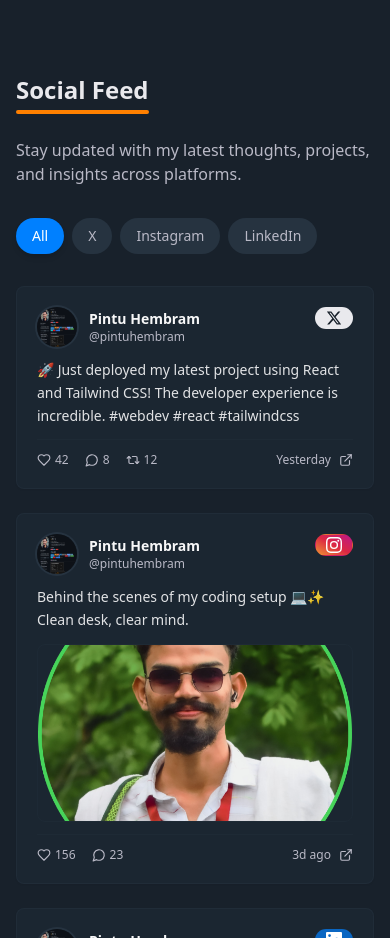
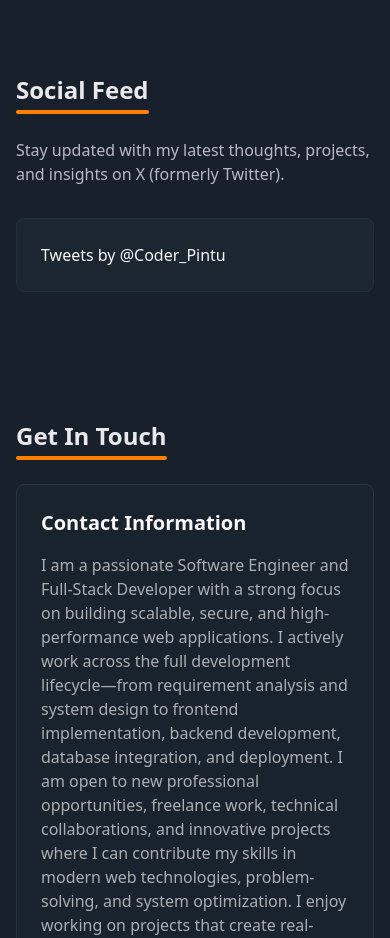
Before and after one commit to PintuHembram/Pintu-Hembram.in, a React (Vite) app: page / in a window 390 px wide. Shown: the part 8680-9618 px from the top of the page. Built offline with nearby package versions, Linux system fonts and the light colour scheme.

Commit message:
twiiiter fied

```diff
--- a/src/components/SocialFeedSection.tsx
+++ b/src/components/SocialFeedSection.tsx
@@ -1,264 +1,47 @@
 
-import React, { useState } from 'react';
-import { ExternalLink, Heart, MessageCircle, Repeat2 } from 'lucide-react';
 import { Card, CardContent } from '@/components/ui/card';
-import { Avatar, AvatarImage, AvatarFallback } from '@/components/ui/avatar';
-import { Badge } from '@/components/ui/badge';
-
-type Platform = 'all' | 'twitter' | 'instagram' | 'linkedin';
-
-interface SocialPost {
-  id: string;
-  platform: 'twitter' | 'instagram' | 'linkedin';
-  profileImage: string;
-  username: string;
-  handle: string;
-  text: string;
-  image?: string;
-  date: string;
-  link: string;
-  likes: number;
-  comments: number;
-  shares?: number;
-}
-
-const PLATFORM_CONFIG = {
-  twitter: {
-    label: 'X',
-    icon: (
-      <svg viewBox="0 0 24 24" className="w-4 h-4 fill-current" aria-label="X">
-        <path d="M18.244 2.25h3.308l-7.227 8.26 8.502 11.24H16.17l-5.214-6.817L4.99 21.75H1.68l7.73-8.835L1.254 2.25H8.08l4.713 6.231zm-1.161 17.52h1.833L7.084 4.126H5.117z" />
-      </svg>
-    ),
-    color: 'bg-foreground text-background',
-  },
-  instagram: {
-    label: 'Instagram',
-    icon: (
-      <svg viewBox="0 0 24 24" className="w-4 h-4 fill-current" aria-label="Instagram">
-        <path d="M12 2.163c3.204 0 3.584.012 4.85.07 3.252.148 4.771 1.691 4.919 4.919.058 1.265.069 1.645.069 4.849 0 3.205-.012 3.584-.069 4.849-.149 3.225-1.664 4.771-4.919 4.919-1.266.058-1.644.07-4.85.07-3.204 0-3.584-.012-4.849-.07-3.26-.149-4.771-1.699-4.919-4.92-.058-1.265-.07-1.644-.07-4.849 0-3.204.013-3.583.07-4.849.149-3.227 1.664-4.771 4.919-4.919 1.266-.057 1.645-.069 4.849-.069zM12 0C8.741 0 8.333.014 7.053.072 2.695.272.273 2.69.073 7.052.014 8.333 0 8.741 0 12c0 3.259.014 3.668.072 4.948.2 4.358 2.618 6.78 6.98 6.98C8.333 23.986 8.741 24 12 24c3.259 0 3.668-.014 4.948-.072 4.354-.2 6.782-2.618 6.979-6.98.059-1.28.073-1.689.073-4.948 0-3.259-.014-3.667-.072-4.947-.196-4.354-2.617-6.78-6.979-6.98C15.668.014 15.259 0 12 0zm0 5.838a6.162 6.162 0 100 12.324 6.162 6.162 0 000-12.324zM12 16a4 4 0 110-8 4 4 0 010 8zm6.406-11.845a1.44 1.44 0 100 2.881 1.44 1.44 0 000-2.881z" />
-      </svg>
-    ),
-    color: 'bg-gradient-to-tr from-[#f09433] via-[#dc2743] to-[#bc1888] text-white',
-  },
-  linkedin: {
-    label: 'LinkedIn',
-    icon: (
-      <svg viewBox="0 0 24 24" className="w-4 h-4 fill-current" aria-label="LinkedIn">
-        <path d="M20.447 20.452h-3.554v-5.569c0-1.328-.027-3.037-1.852-3.037-1.853 0-2.136 1.445-2.136 2.939v5.667H9.351V9h3.414v1.561h.046c.477-.9 1.637-1.85 3.37-1.85 3.601 0 4.267 2.37 4.267 5.455v6.286zM5.337 7.433a2.062 2.062 0 01-2.063-2.065 2.064 2.064 0 112.063 2.065zm1.782 13.019H3.555V9h3.564v11.452zM22.225 0H1.771C.792 0 0 .774 0 1.729v20.542C0 23.227.792 24 1.771 24h20.451C23.2 24 24 23.227 24 22.271V1.729C24 .774 23.2 0 22.222 0h.003z" />
-      </svg>
-    ),
-    color: 'bg-[#0A66C2] text-white',
-  },
-};
-
-const SAMPLE_POSTS: SocialPost[] = [
-  {
-    id: '1',
-    platform: 'twitter',
-    profileImage: '/lovable-uploads/76bb4224-f535-45d7-a1f4-264521991156.png',
-    username: 'Pintu Hembram',
-    handle: '@pintuhembram',
-    text: '🚀 Just deployed my latest project using React and Tailwind CSS! The developer experience is incredible. #webdev #react #tailwindcss',
-    date: '2026-03-04',
-    link: 'https://x.com',
-    likes: 42,
-    comments: 8,
-    shares: 12,
-  },
-  {
-    id: '2',
-    platform: 'instagram',
-    profileImage: '/lovable-uploads/76bb4224-f535-45d7-a1f4-264521991156.png',
-    username: 'Pintu Hembram',
-    handle: '@pintuhembram',
-    text: 'Behind the scenes of my coding setup 💻✨ Clean desk, clear mind.',
-    image: '/lovable-uploads/86874257-a3a0-4c14-8371-3118ac60b402.png',
-    date: '2026-03-02',
-    link: 'https://instagram.com',
-    likes: 156,
-    comments: 23,
-  },
-  {
-    id: '3',
-    platform: 'linkedin',
-    profileImage: '/lovable-uploads/76bb4224-f535-45d7-a1f4-264521991156.png',
-    username: 'Pintu Hembram',
-    handle: 'pintuhembram',
-    text: "Excited to share that I've completed my certification in cloud computing! Always learning, always growing. 🎓 #CloudComputing #CareerGrowth",
-    date: '2026-02-28',
-    link: 'https://linkedin.com',
-    likes: 89,
-    comments: 15,
-    shares: 7,
-  },
-  {
-    id: '4',
-    platform: 'twitter',
-    profileImage: '/lovable-uploads/76bb4224-f535-45d7-a1f4-264521991156.png',
-    username: 'Pintu Hembram',
-    handle: '@pintuhembram',
-    text: 'TypeScript tip: Use discriminated unions for cleaner error handling in your APIs. Thread 🧵👇',
-    date: '2026-02-25',
-    link: 'https://x.com',
-    likes: 78,
-    comments: 14,
-    shares: 31,
-  },
-  {
-    id: '5',
-    platform: 'instagram',
-    profileImage: '/lovable-uploads/76bb4224-f535-45d7-a1f4-264521991156.png',
-    username: 'Pintu Hembram',
-    handle: '@pintuhembram',
-    text: 'Weekend hackathon vibes 🔥 Built a full-stack app in 48 hours!',
-    image: '/lovable-uploads/64edc36e-2c0b-42c7-a14e-02631236e8fa.png',
-    date: '2026-02-22',
-    link: 'https://instagram.com',
-    likes: 203,
-    comments: 34,
-  },
-  {
-    id: '6',
-    platform: 'linkedin',
-    profileImage: '/lovable-uploads/76bb4224-f535-45d7-a1f4-264521991156.png',
-    username: 'Pintu Hembram',
-    handle: 'pintuhembram',
-    text: 'Great article on the future of web development. The shift toward server components and edge computing is fascinating. What are your thoughts?',
-    date: '2026-02-18',
-    link: 'https://linkedin.com',
-    likes: 45,
-    comments: 9,
-    shares: 3,
-  },
-];
-
-const formatDate = (dateStr: string) => {
-  const date = new Date(dateStr);
-  const now = new Date();
-  const diffMs = now.getTime() - date.getTime();
-  const diffDays = Math.floor(diffMs / (1000 * 60 * 60 * 24));
-  if (diffDays === 0) return 'Today';
-  if (diffDays === 1) return 'Yesterday';
-  if (diffDays < 7) return `${diffDays}d ago`;
-  return date.toLocaleDateString('en-US', { month: 'short', day: 'numeric' });
-};
-
-const FILTER_TABS: { key: Platform; label: string }[] = [
-  { key: 'all', label: 'All' },
-  { key: 'twitter', label: 'X' },
-  { key: 'instagram', label: 'Instagram' },
-  { key: 'linkedin', label: 'LinkedIn' },
-];
+import { useEffect } from 'react';
 
 const SocialFeedSection = () => {
-  const [activeFilter, setActiveFilter] = useState<Platform>('all');
+  useEffect(() => {
+    // Load Twitter widgets script
+    const script = document.createElement('script');
+    script.src = 'https://platform.twitter.com/widgets.js';
+    script.async = true;
+    script.charset = 'utf-8';
+    document.body.appendChild(script);
 
-  const filteredPosts =
-    activeFilter === 'all'
-      ? SAMPLE_POSTS
-      : SAMPLE_POSTS.filter((p) => p.platform === activeFilter);
+    // Cleanup function to remove script when component unmounts
+    return () => {
+      const existingScript = document.querySelector('script[src="https://platform.twitter.com/widgets.js"]');
+      if (existingScript) {
+        document.body.removeChild(existingScript);
+      }
+    };
+  }, []);
 
   return (
     <section id="social-feed" className="section-container">
       <h2 className="section-heading">Social Feed</h2>
       <p className="text-muted-foreground mb-8 max-w-2xl">
-        Stay updated with my latest thoughts, projects, and insights across platforms.
+        Stay updated with my latest thoughts, projects, and insights on X (formerly Twitter).
       </p>
 
-      {/* Filter Tabs */}
-      <div className="flex flex-wrap gap-2 mb-8">
-        {FILTER_TABS.map((tab) => (
-          <button
-            key={tab.key}
-            onClick={() => setActiveFilter(tab.key)}
-            className={`px-4 py-2 rounded-full text-sm font-medium transition-all duration-200 ${
-              activeFilter === tab.key
-                ? 'bg-primary text-primary-foreground shadow-md'
-                : 'bg-muted text-muted-foreground hover:bg-muted/80'
-            }`}
-          >
-            {tab.label}
-          </button>
-        ))}
-      </div>
-
-      {/* Posts Grid */}
-      <div className="grid grid-cols-1 md:grid-cols-2 lg:grid-cols-3 gap-6">
-        {filteredPosts.map((post) => {
-          const config = PLATFORM_CONFIG[post.platform];
-          return (
-            <Card
-              key={post.id}
-              className="group overflow-hidden border-border/50 bg-card hover:border-primary/30 transition-all duration-300 hover:shadow-lg hover:shadow-primary/5 hover:-translate-y-1"
+      <Card className="border-border/50 bg-card">
+        <CardContent className="p-6">
+          <div className="twitter-timeline-container">
+            <a
+              className="twitter-timeline"
+              href="https://x.com/Coder_Pintu"
+              data-height="600"
+              data-theme="light"
+              data-chrome="noheader nofooter noborders transparent"
             >
-              <CardContent className="p-5">
-                {/* Header */}
-                <div className="flex items-start justify-between mb-3">
-                  <div className="flex items-center gap-3">
-                    <Avatar className="h-10 w-10 ring-2 ring-border">
-                      <AvatarImage src={post.profileImage} alt={post.username} loading="lazy" />
-                      <AvatarFallback>PH</AvatarFallback>
-                    </Avatar>
-                    <div className="min-w-0">
-                      <p className="text-sm font-semibold text-card-foreground truncate">{post.username}</p>
-                      <p className="text-xs text-muted-foreground truncate">{post.handle}</p>
-                    </div>
-                  </div>
-                  <Badge className={`${config.color} shrink-0 gap-1 text-xs`}>
-                    {config.icon}
-                    <span className="hidden sm:inline">{config.label}</span>
-                  </Badge>
-                </div>
-
-                {/* Content */}
-                <p className="text-sm text-card-foreground/90 leading-relaxed mb-3">{post.text}</p>
-
-                {/* Image */}
-                {post.image && (
-                  <div className="rounded-lg overflow-hidden mb-3 border border-border/30">
-                    <img
-                      src={post.image}
-                      alt="Post attachment"
-                      className="w-full h-44 object-cover group-hover:scale-105 transition-transform duration-500"
-                      loading="lazy"
-                    />
-                  </div>
-                )}
-
-                {/* Footer */}
-                <div className="flex items-center justify-between pt-3 border-t border-border/30">
-                  <div className="flex items-center gap-4 text-muted-foreground">
-                    <span className="flex items-center gap-1 text-xs">
-                      <Heart className="w-3.5 h-3.5" /> {post.likes}
-                    </span>
-                    <span className="flex items-center gap-1 text-xs">
-                      <MessageCircle className="w-3.5 h-3.5" /> {post.comments}
-                    </span>
-                    {post.shares !== undefined && (
-                      <span className="flex items-center gap-1 text-xs">
-                        <Repeat2 className="w-3.5 h-3.5" /> {post.shares}
-                      </span>
-                    )}
-                  </div>
-                  <div className="flex items-center gap-2">
-                    <span className="text-xs text-muted-foreground">{formatDate(post.date)}</span>
-                    <a
-                      href={post.link}
-                      target="_blank"
-                      rel="noopener noreferrer"
-                      className="text-muted-foreground hover:text-primary transition-colors"
-                      aria-label="View original post"
-                    >
-                      <ExternalLink className="w-3.5 h-3.5" />
-                    </a>
-                  </div>
-                </div>
-              </CardContent>
-            </Card>
-          );
-        })}
-      </div>
+              Tweets by @Coder_Pintu
+            </a>
+          </div>
+        </CardContent>
+      </Card>
     </section>
   );
 };
```
